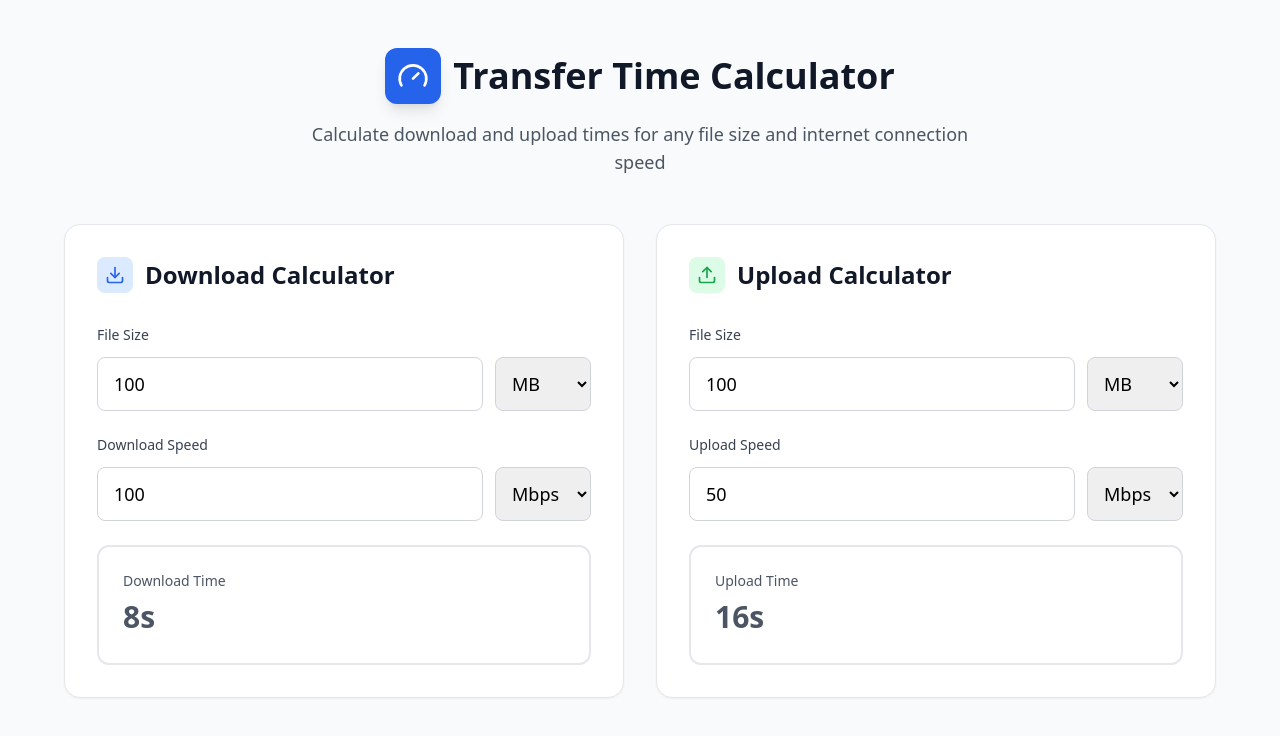
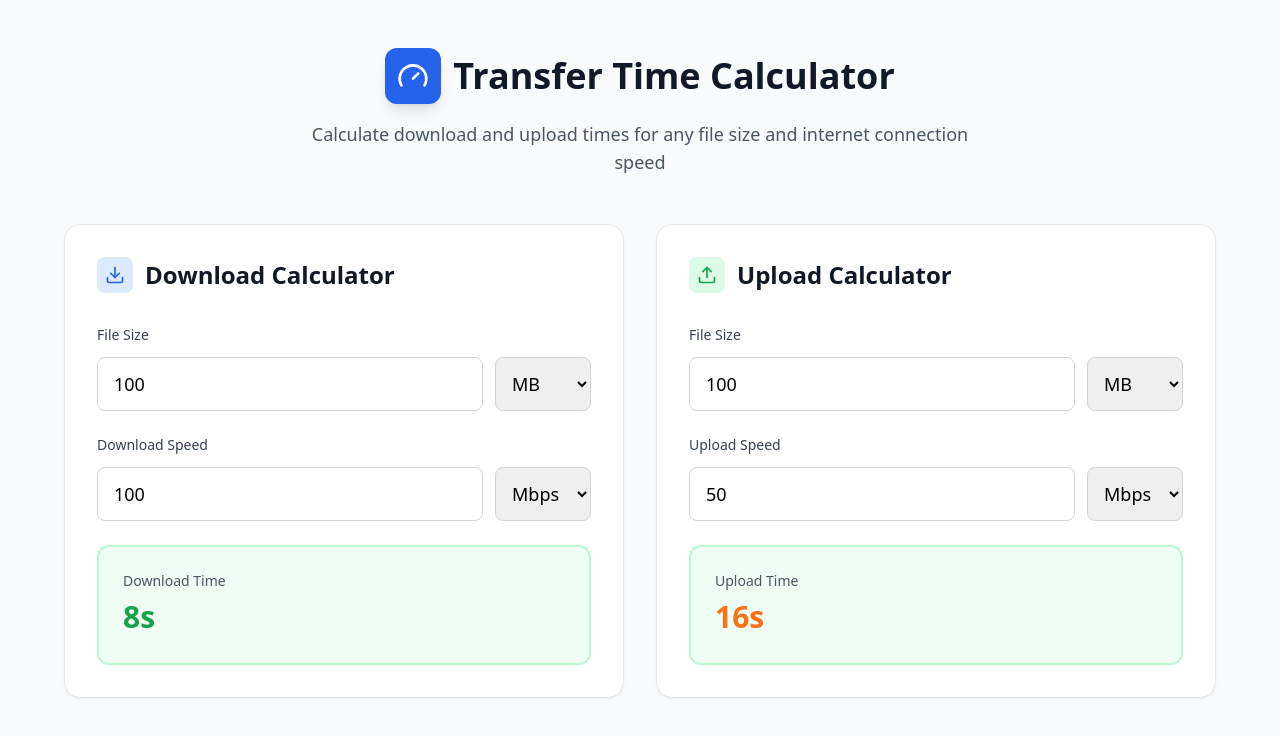
Before and after one commit to AymenBouazra/Download-and-upload-calculator, a React (Vite) app: page / in a window 1280 px wide. Shown: the top 736 px of the page. Built offline with nearby package versions, Linux system fonts and the light colour scheme.

Commit message:
fix colors

```diff
--- a/src/components/Calculator.tsx
+++ b/src/components/Calculator.tsx
@@ -46,20 +46,24 @@ const Calculator: React.FC = () => {
 
     // Format time
     let formatted = '';
-    let speed: 'fast';
+    let speed: 'fast' | 'moderate' | 'slow' = 'fast';
 
     if (timeInSeconds < 1) {
       formatted = '<1 second';
+      speed = 'fast';
     } else if (timeInSeconds < 60) {
       formatted = `${Math.ceil(timeInSeconds)}s`;
+      speed = timeInSeconds < 10 ? 'fast' : 'moderate';
     } else if (timeInSeconds < 3600) {
       const minutes = Math.floor(timeInSeconds / 60);
       const seconds = Math.ceil(timeInSeconds % 60);
       formatted = `${minutes}m ${seconds}s`;
+      speed = timeInSeconds < 300 ? 'moderate' : 'slow';
     } else {
       const hours = Math.floor(timeInSeconds / 3600);
       const minutes = Math.floor((timeInSeconds % 3600) / 60);
       formatted = `${hours}h ${minutes}m`;
+      speed = 'slow';
     }
 
     return { seconds: timeInSeconds, formatted, speed };
@@ -77,11 +81,7 @@ const Calculator: React.FC = () => {
   };
 
   const getSpeedBg = (speed: string) => {
-    return 'fast'
-  };
-
-  const getSpeedText = (speed: string) => {
-    return 'fast'
+    return 'bg-green-50 border-green-200'
   };
 
   return (
```
